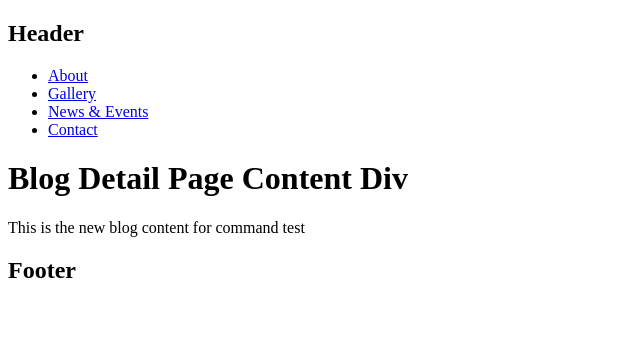
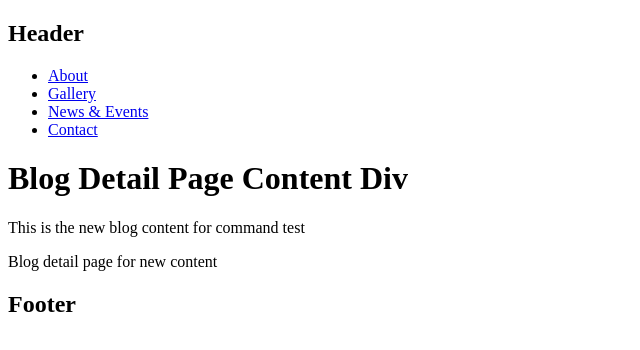
Before and after one commit to prashantjain9102/kalkiant, a plain HTML site: page blogdetail.html in a window 1280 px wide. Shown: the whole page, without its empty margins (0-640 px from the left). Drawn offline with Linux system fonts and the light colour scheme.

Commit message:
New line is added in detailed page

```diff
--- a/blogdetail.html
+++ b/blogdetail.html
@@ -21,6 +21,7 @@
     <div class="content">
         <h1>Blog Detail Page Content Div</h1>
         <p>This is the new blog content for command test</p>
+        <p>Blog detail page for new content</p>
     </div>
     <footer>
         <h2>Footer</h2>
```
